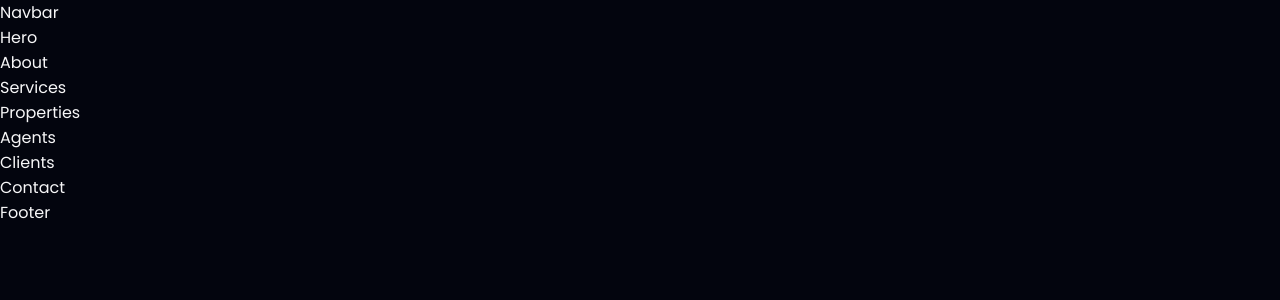
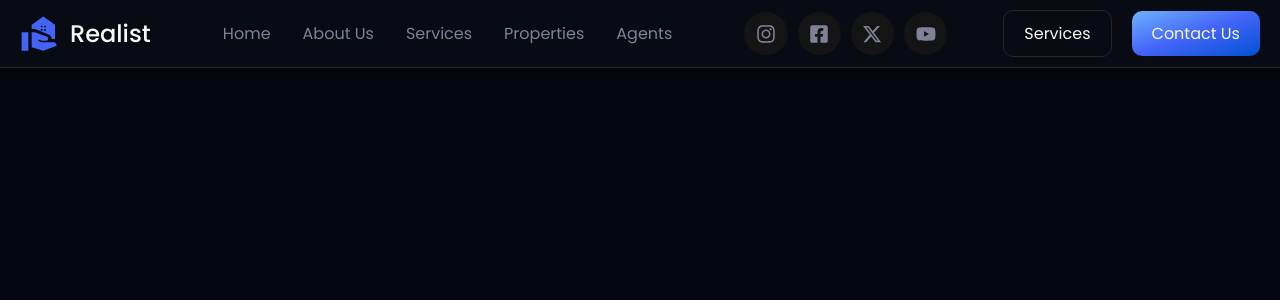
Before and after one commit to freetimezp/js-portfolio-102-realist, a React (Vite) app: page / in a window 1280 px wide. Shown: the top 300 px of the page. Built offline with nearby package versions, Linux system fonts and the light colour scheme.

Commit message:
03. js-portfolio-102-realist. Navbar component. Toggle menu.

```diff
--- a/src/App.jsx
+++ b/src/App.jsx
@@ -13,14 +13,14 @@ function App() {
   return (
     <>
       <Navbar />
-      <Hero />
+      {/* <Hero />
       <About />
       <Services />
       <Properties />
       <Agents />
       <Clients />
       <Contact />
-      <Footer />
+      <Footer /> */}
     </>
   );
 }
--- /dev/null
+++ b/src/components/Logo/Logo.css
@@ -0,0 +1,10 @@
+.logo {
+    display: flex;
+    align-items: center;
+    gap: 10px;
+}
+
+.logo .icon {
+    font-size: 40px;
+    color: var(--primary-accent);
+}
--- /dev/null
+++ b/src/components/Logo/Logo.jsx
@@ -0,0 +1,15 @@
+import './Logo.css';
+
+import { MdRealEstateAgent } from 'react-icons/md';
+
+const Logo = () => {
+    return (
+        <div className='logo'>
+            <MdRealEstateAgent className='icon' />
+
+            <h1>Realist</h1>
+        </div>
+    );
+}
+
+export default Logo;
--- a/src/components/Navbar/Navbar.css
+++ b/src/components/Navbar/Navbar.css
@@ -0,0 +1,91 @@
+.navbar {
+    padding: 10px 20px;
+    align-items: stretch;
+    justify-content: space-between;
+    background: var(--bg-secondary);
+    border-bottom: .5px solid var(--border-primary);
+    position: sticky;
+    top: 0;
+    z-index: 100;
+}
+
+.navbar .tabs-group .tab {
+    padding: 5px 15px;
+    border-radius: 10px;
+    color: var(--muted-foreground);
+    transition: var(--transition);
+    cursor: pointer;
+    border: .5px solid transparent;
+}
+
+.navbar .tabs-group .tab:hover {
+    color: var(--foreground);
+}
+
+.navbar .tabs-group .tab.active {
+    border-color: var(--border-primary);
+    background: var(--bg-accent);
+}
+
+.navbar .buttons {
+    gap: 20px;
+}
+
+.navbar .menu-btn {
+    display: none;
+}
+
+.overlay {
+    position: fixed;
+    top: 0;
+    left: 0;
+    z-index: 110;
+    width: 100%;
+    height: 100%;
+    min-height: 100vh;
+    background: rgba(1, 1, 1, .5);
+}
+
+/* responsive */
+@media (max-width: 1210px) {
+    .navbar .handles-container {
+        display: none;
+    }
+}
+
+@media (max-width: 1050px) {
+    .navbar .services-btn {
+        display: none;
+    }
+}
+
+@media (max-width: 930px) {
+    .navbar .sidebar {
+        position: fixed;
+        top: 0;
+        left: -100%;
+        height: 100%;
+        width: 100%;
+        max-width: 320px;
+        min-height: 100vh;
+        z-index: 150;
+        background: var(--bg-secondary);
+        flex-direction: column;
+        justify-content: flex-start;
+        align-items: stretch;
+        padding: 20px;
+        transition: var(--transition);
+    }
+    .navbar .sidebar.visible {
+        left: 0;
+    }
+    .navbar .menu-btn {
+        display: flex;
+    }
+}
+
+@media (max-width: 400px) {
+    .navbar .contact-btn {
+        display: none;
+    }
+}
--- a/src/components/Navbar/Navbar.jsx
+++ b/src/components/Navbar/Navbar.jsx
@@ -1,10 +1,58 @@
+import { useState } from "react";
+
+import { Link } from "react-scroll";
 import './Navbar.css';
 
+import { tabs } from "../../sources";
+import { HiMenu } from "react-icons/hi";
+
+import Logo from "../Logo/Logo";
+import Socials from "../Socials/Socials";
+
 const Navbar = () => {
+    const [openSidebar, setOpenSidebar] = useState(false);
+
     return (
-        <div>
-            Navbar
-        </div>
+        <nav className='navbar flex'>
+            {openSidebar ? (
+                <div className="overlay" onClick={() => setOpenSidebar(!openSidebar)} />
+            ) : ''}
+
+            <Logo />
+
+            <div className={`box flex-center tabs-group sidebar ${openSidebar ? 'visible' : ''}`}>
+                {tabs.map((tab, index) => (
+                    <Link
+                        key={index}
+                        to={tab.id}
+                        smooth={true}
+                        offset={-70}
+                        spy={true}
+                        className="tab"
+                        activeClass="active"
+                        onClick={() => setOpenSidebar(false)}
+                    >
+                        {tab.name}
+                    </Link>
+                ))}
+            </div>
+
+            <Socials />
+
+            <div className="box flex-center buttons">
+                <Link to="services" smooth={true} className="btn services-btn">
+                    Services
+                </Link>
+
+                <Link to="contact" smooth={true} className="btn primary contact-btn">
+                    Contact Us
+                </Link>
+
+                <div className="flex-center icon-wrapper menu-btn" onClick={() => setOpenSidebar(!openSidebar)}>
+                    <HiMenu />
+                </div>
+            </div>
+        </nav>
     );
 }
 
--- /dev/null
+++ b/src/components/Socials/Socials.css
@@ -0,0 +1,5 @@
+.handles-container {
+    display: flex;
+    align-items: center;
+    gap: 10px;
+}
--- /dev/null
+++ b/src/components/Socials/Socials.jsx
@@ -0,0 +1,17 @@
+import './Socials.css';
+
+import { socialHandles } from '../../sources';
+
+const Socials = () => {
+    return (
+        <div className='handles-container'>
+            {socialHandles.map((handle, index) => (
+                <a href={handle.link} key={index} className='flex-center icon-wrapper'>
+                    {handle.icon}
+                </a>
+            ))}
+        </div>
+    )
+}
+
+export default Socials;
```
